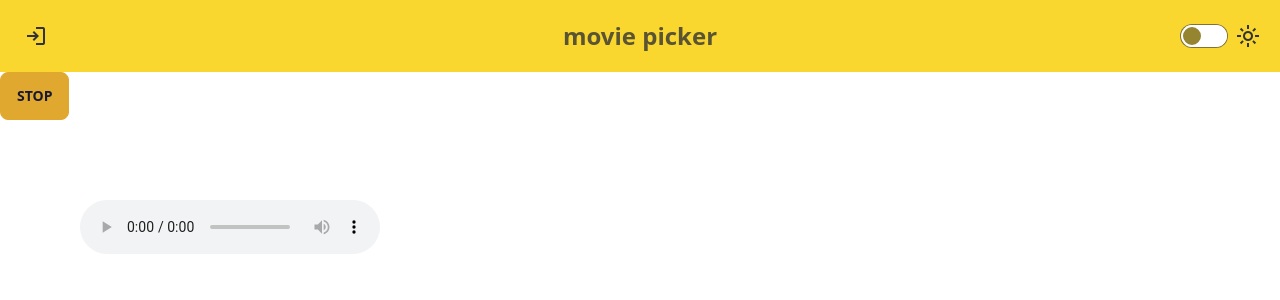
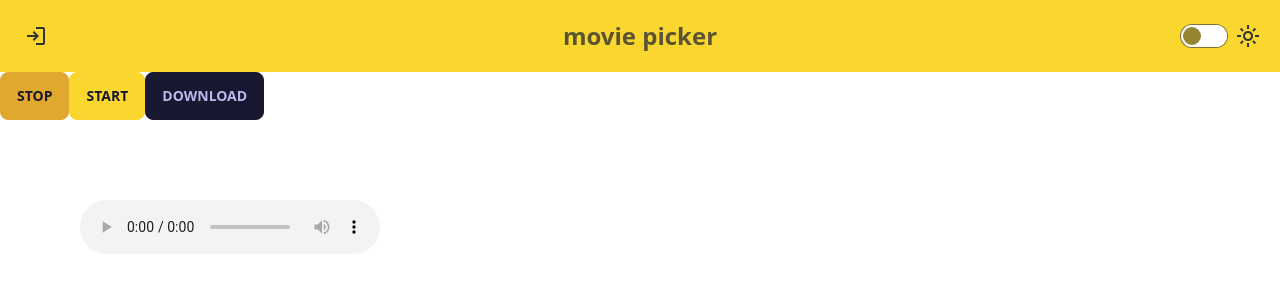
Before and after one commit to imjwang/movie-picker, a Next.js app: page /audio in a window 1280 px wide. Shown: the top 300 px of the page. Built offline with nearby package versions, Linux system fonts and the light colour scheme; no server answers.

Commit message:
audio export in webm

```diff
--- a/src/pages/audio/index.js
+++ b/src/pages/audio/index.js
@@ -5,11 +5,21 @@ import NavBar from "@/components/NavBar";
 
 const AudioPage = () => {
   const ref = useRef(null);
+  const [chunks, setChunks] = useState([]);
   let stream = null;
+  let mediaRecorder = null;
 
   const getMedia = async (constraints) => {
     try {
       stream = await navigator.mediaDevices.getUserMedia(constraints);
+      mediaRecorder = new MediaRecorder(stream);
+      mediaRecorder.ondataavailable = (e) => {
+        if (e.data.size > 0) {
+          setChunks([...chunks, e.data]);
+        }
+      };
+      mediaRecorder.start();
+
       const audioTracks = stream.getAudioTracks();
       console.log("Using audio device: " + audioTracks[0].label);
       stream.oninactive = function () {
@@ -22,6 +32,9 @@ const AudioPage = () => {
     const audio = ref.current;
     if (audio !== null) {
       audio.srcObject = stream;
+      audio.onloadedmetadata = () => {
+        audio.play();
+      };
     }
   };
 
@@ -29,20 +42,42 @@ const AudioPage = () => {
     audio: true,
   };
 
-  getMedia(constraints);
-
-  const handleCLick = () => {
+  const handleStop = () => {
+    mediaRecorder.requestData();
     if (stream) {
       const audioTracks = stream.getAudioTracks();
       audioTracks.forEach((track) => track.stop());
+      mediaRecorder.stop();
     }
+  };
+
+  const handleStart = () => {
+    getMedia(constraints);
+  };
+
+  const handleDownload = () => {
+    const blob = new Blob(chunks, { type: "audio/webm" });
+    const url = URL.createObjectURL(blob);
+    const a = document.createElement("a");
+    a.href = url;
+    a.download = "test.webm";
+    a.style.display = "none";
+    document.body.appendChild(a);
+    a.click();
+    document.body.removeChild(a);
   };
 
   return (
     <>
       <NavBar />
-      <button className="btn btn-primary" onClick={handleCLick}>
+      <button className="btn btn-primary" onClick={handleStop}>
         stop
+      </button>
+      <button className="btn btn-secondary" onClick={handleStart}>
+        start
+      </button>
+      <button className="btn btn-accent" onClick={handleDownload}>
+        download
       </button>
       <Sheet>
         <audio ref={ref} controls />
```
